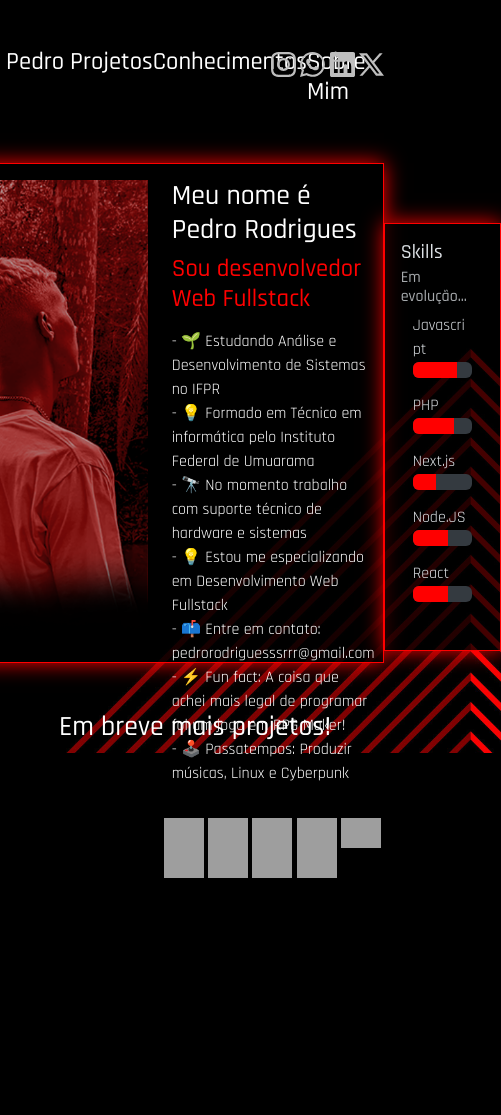
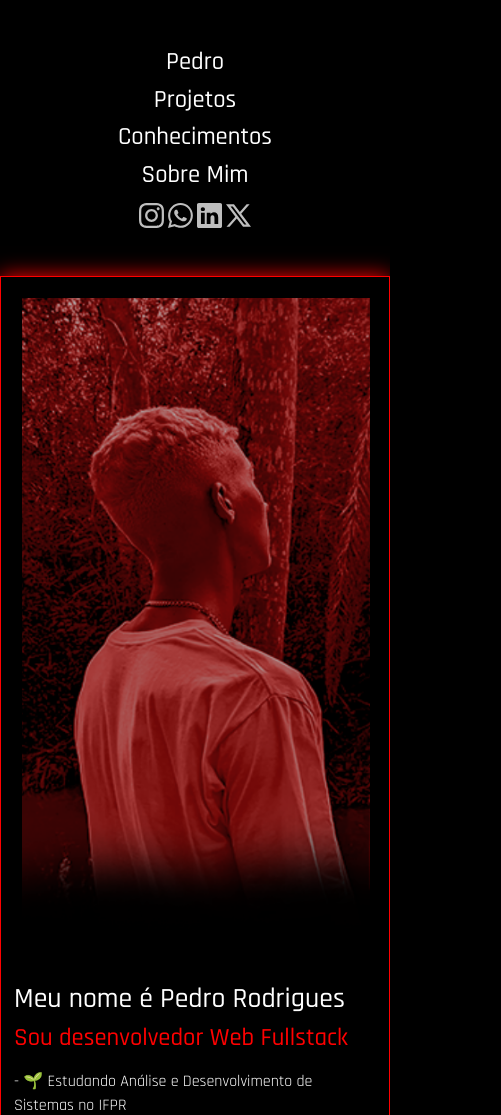
Before and after one commit to pedrordgsr/Portfolio, a plain HTML site: page index.html in a window 390 px wide. Shown: the top 1115 px of the page, 501 px wide, since content can reach past the window. Before the commit the page ends 878 px from the top, so only its background shows below. Drawn offline with nearby package versions, Linux system fonts and the light colour scheme; grey boxes are pictures that could not be loaded.

Commit message:
Responsividade e qualidade de vida

```diff
--- a/css/style.css
+++ b/css/style.css
@@ -27,9 +27,17 @@ body {
     border: var(--bs-card-border-width) solid rgb(255 0 0);
     border-radius: unset;
     transition: 0.3s;
+    width:20rem!important;
+
+}
+.chv:hover{
     width:19rem!important;
+    transition: 0.3s;
+    height:24rem!important;
 }
-
+.chv{
+    transition: 0.3s;
+}
 .progress-bar{
     background-color: #ff0000;
 }
@@ -37,6 +45,8 @@ body {
 .navbarPedro{
     display:flex;
     justify-content: space-evenly;
+    flex-wrap: wrap;
+
 }
 
 .img-social:hover {
@@ -47,7 +57,8 @@ body {
 .links{
     display:flex;
     justify-content: space-evenly;
-    width: 50%;
+    width:50%;
+
 }
 
 .img-social{
@@ -70,6 +81,8 @@ body {
     padding:unset;
     justify-content: center;
     align-items: center;
+    flex-wrap: wrap;
+    justify-content: space-evenly;
 }
 
 .caixa:hover{
@@ -80,3 +93,59 @@ body {
     background-color: rgba(0, 0, 0, 0.822);
     transition: 0.3s;
 }
+
+.textosUp{
+    transition: 0.3s;
+}
+
+.textosUp:hover{
+    text-shadow: 0px 0px 7px white;
+    transition: 0.3s;
+}
+
+@media (max-width:768px){
+    .navbarPedro{
+        display: flex;
+    justify-content: center;
+    flex-wrap: wrap;
+    flex-direction: column;
+    align-content: center;
+    align-items: center;
+    }
+    .links{
+        display: flex;
+    justify-content: center;
+    width: 50%;
+    align-items: center;
+    flex-wrap: wrap;
+    }
+    .caixa{
+        width: 400px;
+        height:1200px;
+        box-shadow: 0px 0px 20px rgb(255, 0, 0);
+        border: 1px solid rgb(255 0 0);
+        background-color: rgba(0, 0, 0, 0.822);
+        transition: 0.3s;
+        display:flex;
+        flex-direction: column;
+        padding:5px;
+    }
+    .caixa:hover{
+        width: 420px;
+        height:1220px;
+        box-shadow: 0px 0px 20px rgb(255, 0, 0);
+        border: 1px solid rgb(255 0 0);
+        background-color: rgba(0, 0, 0, 0.822);
+        transition: 0.3s;
+        display:flex;
+        flex-direction: column;
+        padding:5px;
+        box-shadow: 0px 0px 30px rgb(255, 0, 0);
+    border: 1px solid rgb(255 0 0);
+    }
+    .img-perfil{
+
+        height:55%;
+        width:92%;
+    }
+}
--- a/index.html
+++ b/index.html
@@ -15,16 +15,16 @@
   <body>
 
     <nav class="navbarPedro mt-5 mb-5">
-        <div class="logotipo">
+        <div class="logotipo textosUp">
             <h2>Pedro</h2>
 
         </div>
 
 
         <div class="links">
-            <h2>Projetos</h2>
-            <h2>Conhecimentos</h2>
-            <h2>Sobre Mim</h2>
+            <h2 class="textosUp">Projetos</h2>
+            <h2 class="textosUp">Conhecimentos</h2>
+            <h2 class="textosUp">Sobre Mim</h2>
         </div>
         <div class="nav-social">
             <a href="" target="_blank"><svg class="img-social mt-1" xmlns="http://www.w3.org/2000/svg" width="25" height="25" viewBox="0 0 16 16" fill="#bebebe">
@@ -48,7 +48,7 @@
 
 <div class="container-central">
 <div class="caixa" style="display:flex" >
-<img src="img/profileme.png" class="m-3">
+<img src="img/profileme.png" class="m-3 img-perfil">
   <div class="textos">
     <h1 class="mt-3 m-2">Meu nome é Pedro Rodrigues</h1>
     <h2 style="color:red" class="m-2">Sou desenvolvedor Web Fullstack</h2>
@@ -75,11 +75,11 @@
 
 
 
-    <div class="container mt-5" style="display: flex; justify-content: center; margin:unset;padding: unset;
-    width: 30%;" data-bs-theme="dark">
+    <div class="container mt-5 chv" style="display: flex; justify-content: center; margin:unset;padding: unset;
+    width: 300px;" data-bs-theme="dark">
       <div
         class="card"
-        style="width: 18rem;"
+        style="width: 100%;"
       >
         <div class="card-body" style="" >
           <h5 class="card-title">Skills</h5>
@@ -125,7 +125,7 @@
 
   </div>
   </div>
-  <h1 class="mt-5"style="display:flex; justify-content: center ;">Em breve mais projetos!</h1>
+  <h1 class="mt-5 textosUp"style="display:flex; justify-content: center ;">Em breve mais projetos!</h1>
   </body>
   <script src="js/script.js"></script>
   <script
```
